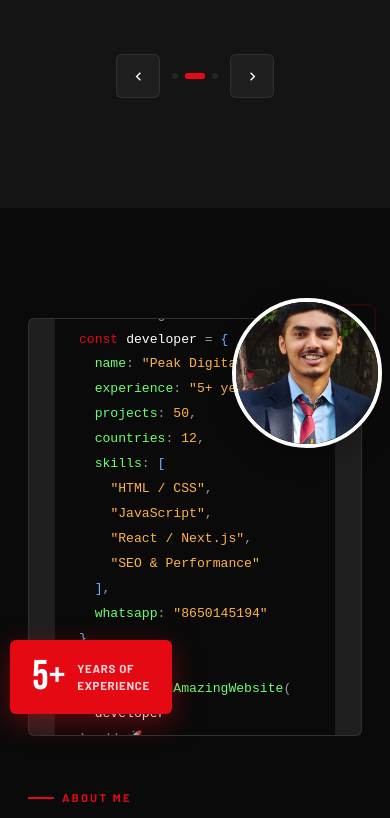
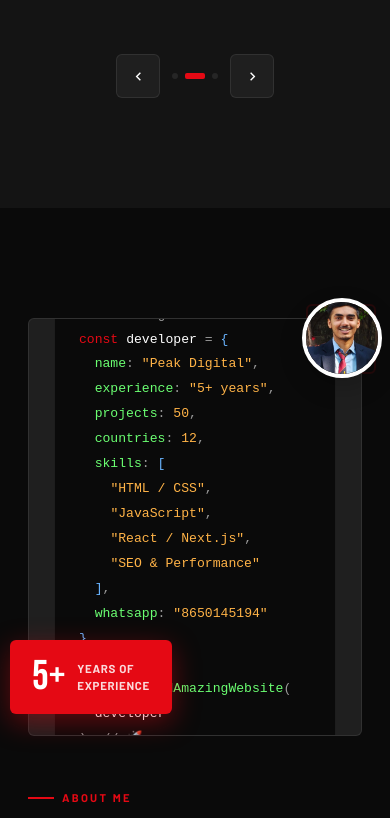
Before and after one commit to heyrAhoul/portfolio, a plain HTML site: page public/index.html in a window 390 px wide. Shown: the part 5470-6288 px from the top of the page. Drawn offline with Linux system fonts and the light colour scheme.

```diff
--- a/public/style.css
+++ b/public/style.css
@@ -17,8 +17,8 @@
 }
 @media (max-width: 768px) {
   .corner-image {
-    width: 150px;
-    height: 150px;
+    width: 80px;
+    height: 80px;
     top: -20px;
     right: -20px;
   }
```
